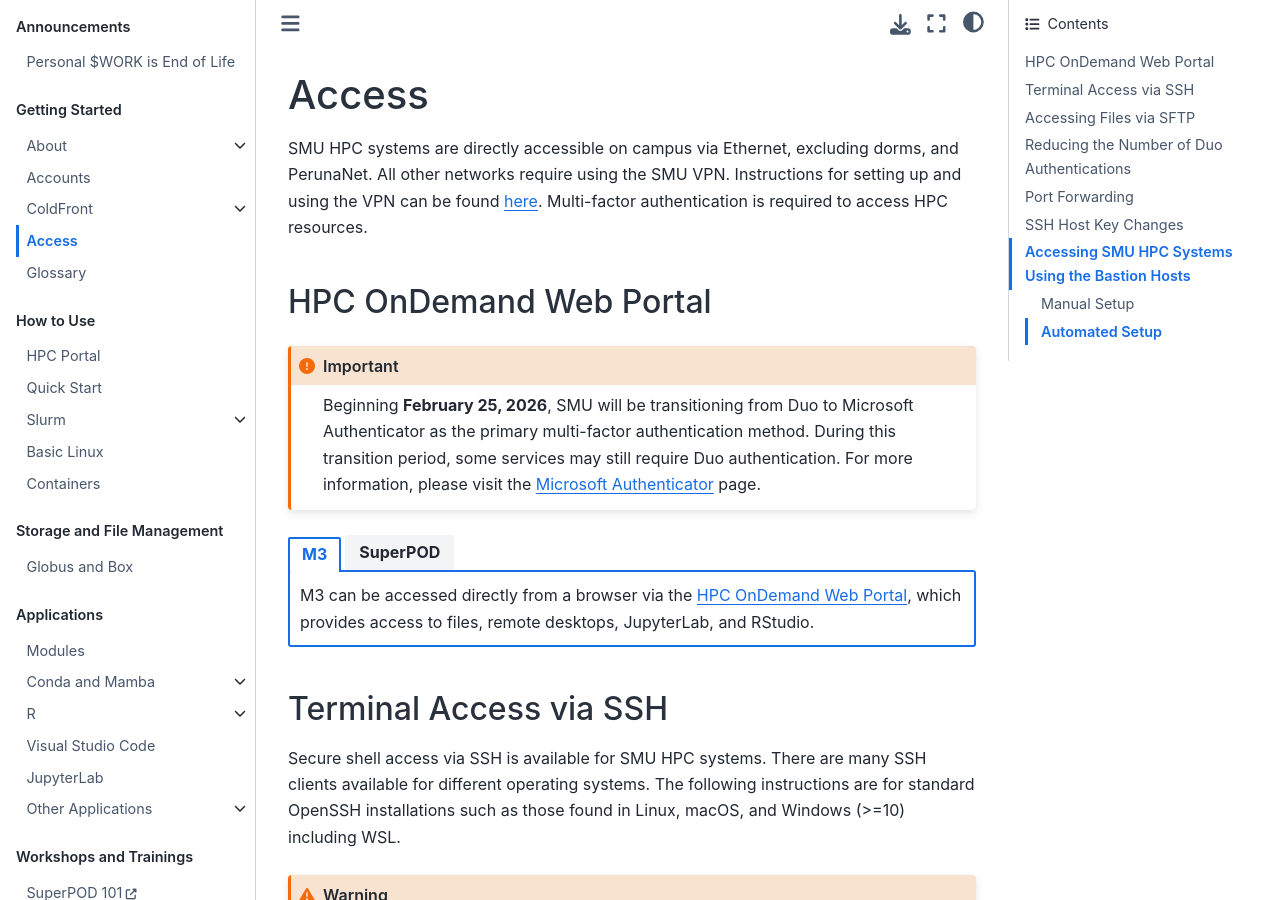
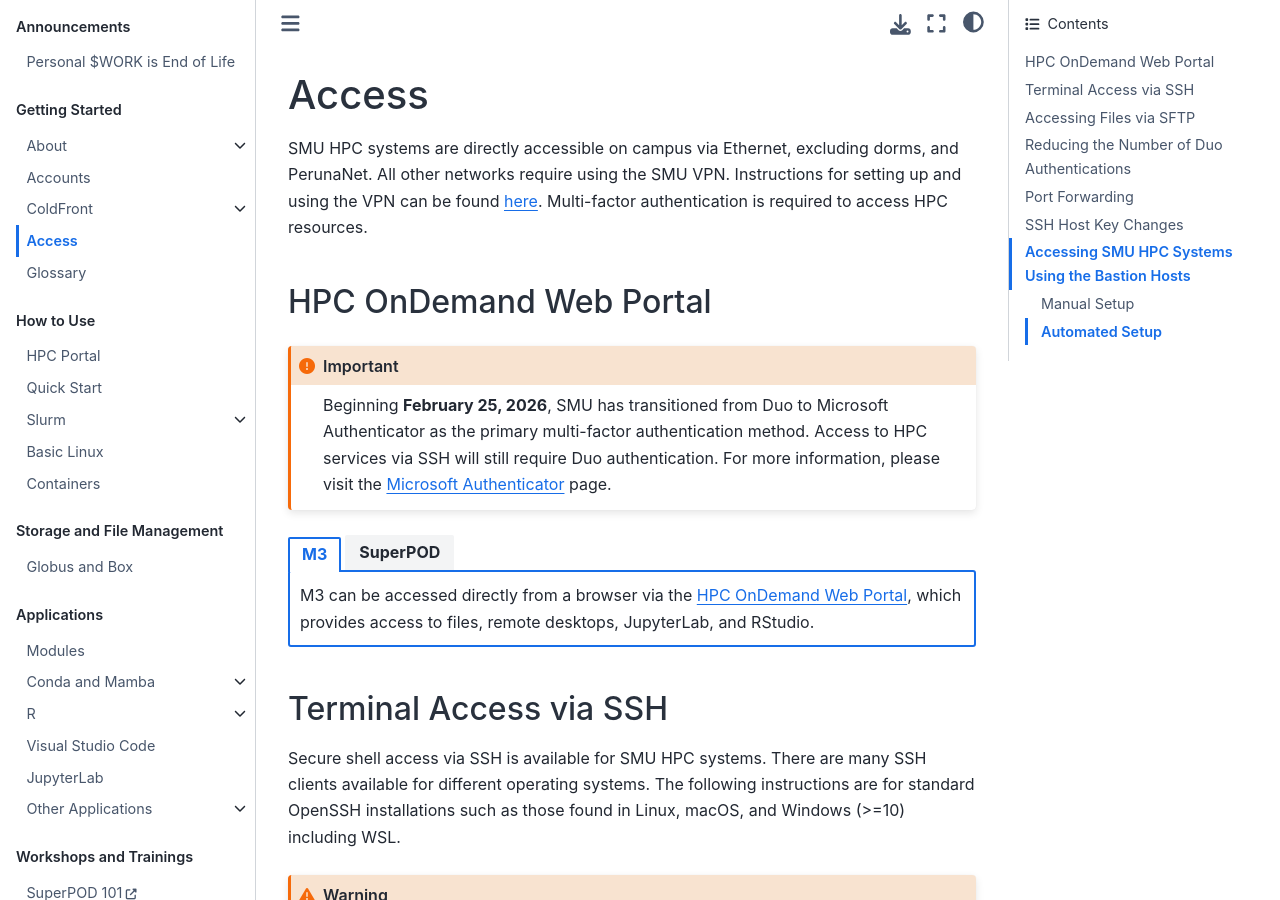
Before and after one commit to SouthernMethodistUniversity/hpc_docs, a Jupyter Book: the page built from docs/access.md, in a window 1280 px wide and 900 px high. Built offline with Jupyter Book 1.0.4 settings and Sphinx 7.4.7 and the Sphinx Book theme 1.1.4, drawn with Linux system fonts in a browser that asks for light colours.

Commit message:
Update access.md

`````diff
--- a/docs/access.md
+++ b/docs/access.md
@@ -8,7 +8,7 @@
 
 ## HPC OnDemand Web Portal
 
-:::{important} Beginning **February 25, 2026**, SMU will be transitioning from Duo to Microsoft Authenticator as the primary multi-factor authentication method. During this transition period, some services may still require Duo authentication. For more information, please visit the [Microsoft Authenticator](https://www.smu.edu/oit/services/microsoft-authenticator) page.
+:::{important} Beginning **February 25, 2026**, SMU has transitioned from Duo to Microsoft Authenticator as the primary multi-factor authentication method. Access to HPC services via SSH will still require Duo authentication. For more information, please visit the [Microsoft Authenticator](https://www.smu.edu/oit/services/microsoft-authenticator) page.
 :::
 
 ````{tab-set}
`````
